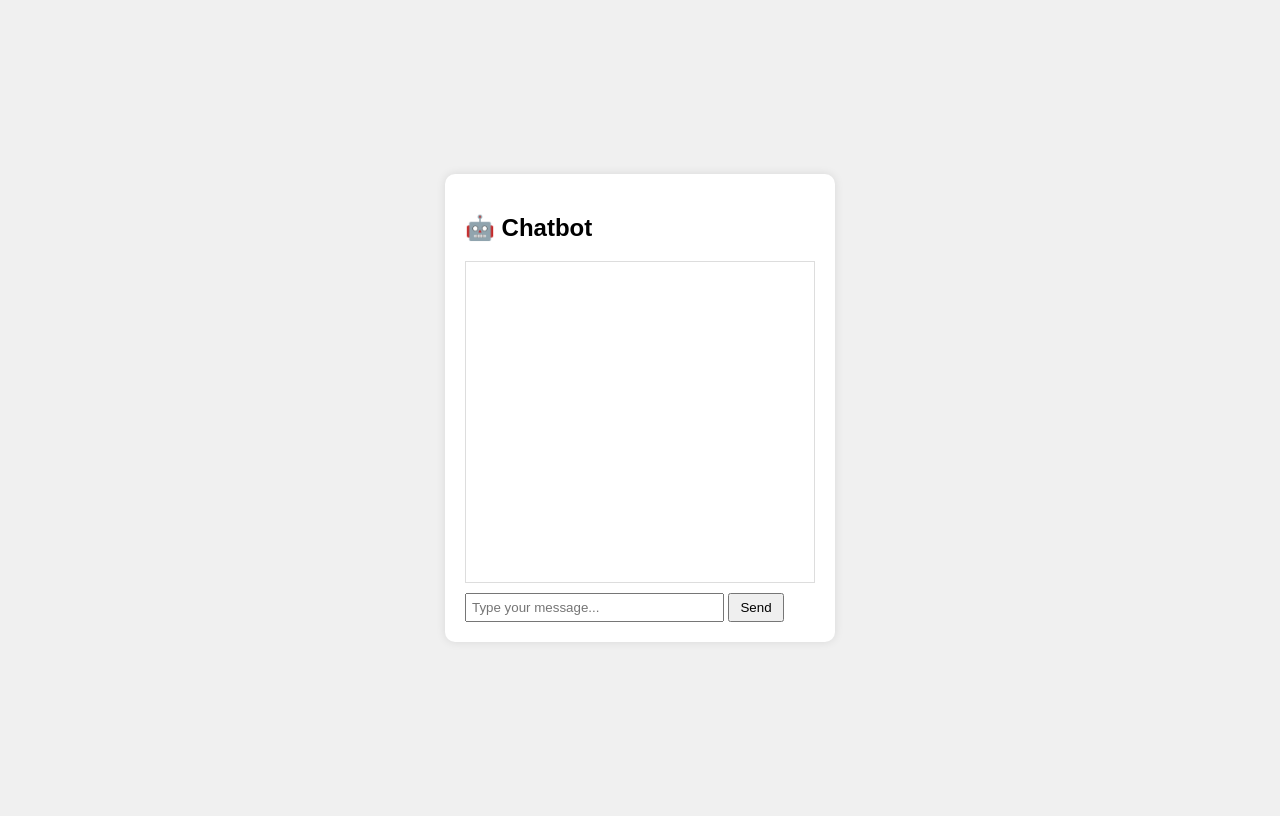
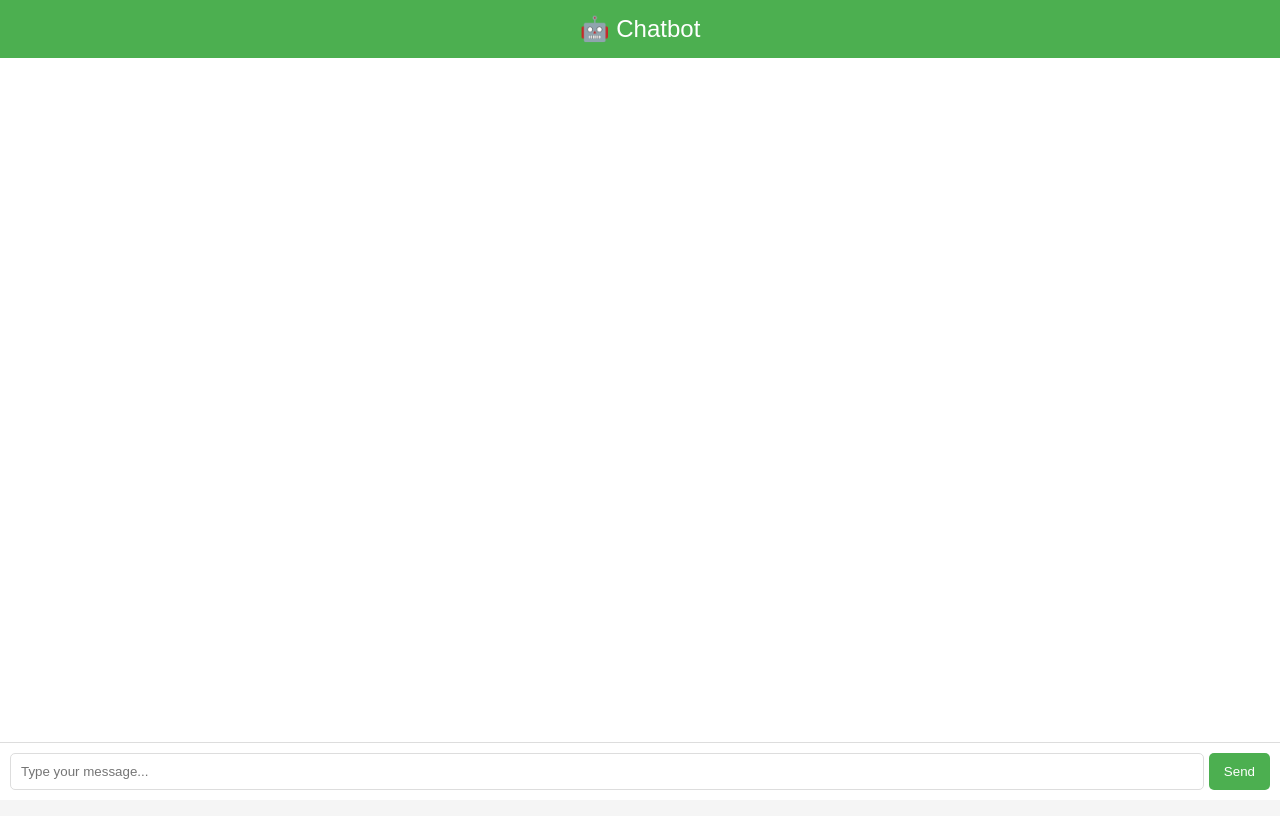
Before and after one commit to Harshsfd/Chat-BOT, a plain HTML site: page index.html in a window 1280 px wide. Drawn offline with Linux system fonts and the light colour scheme.

Commit message:
Update index.html

```diff
--- a/index.html
+++ b/index.html
@@ -3,53 +3,116 @@
 <head>
   <meta charset="UTF-8" />
   <meta name="viewport" content="width=device-width, initial-scale=1.0"/>
-  <title>Chatbot</title>
-  <link rel="stylesheet" href="assets/style.css" />
+  <title>🤖 Chatbot</title>
+  <style>
+    body {
+      font-family: Arial, sans-serif;
+      background: #f5f5f5;
+      margin: 0;
+      padding: 0;
+      display: flex;
+      flex-direction: column;
+      height: 100vh;
+    }
+    header {
+      background: #4CAF50;
+      color: white;
+      padding: 15px;
+      text-align: center;
+      font-size: 1.5rem;
+    }
+    #chatArea {
+      flex: 1;
+      overflow-y: auto;
+      padding: 10px;
+      background: white;
+      border-bottom: 1px solid #ddd;
+    }
+    .message {
+      margin: 8px 0;
+      padding: 10px;
+      border-radius: 8px;
+      max-width: 80%;
+    }
+    .user {
+      background: #DCF8C6;
+      align-self: flex-end;
+    }
+    .bot {
+      background: #eee;
+      align-self: flex-start;
+    }
+    #inputArea {
+      display: flex;
+      padding: 10px;
+      background: #fff;
+    }
+    #userInput {
+      flex: 1;
+      padding: 10px;
+      border: 1px solid #ddd;
+      border-radius: 5px;
+      outline: none;
+    }
+    button {
+      padding: 10px 15px;
+      margin-left: 5px;
+      border: none;
+      background: #4CAF50;
+      color: white;
+      border-radius: 5px;
+      cursor: pointer;
+    }
+    button:hover {
+      background: #45a049;
+    }
+  </style>
 </head>
 <body>
-  <div class="chat-container">
-    <h2>🤖 Chatbot</h2>
-    <div id="chat-box"></div>
-    <input type="text" id="user-input" placeholder="Type your message..." />
-    <button id="send-btn">Send</button>
+
+  <header>🤖 Chatbot</header>
+
+  <div id="chatArea"></div>
+
+  <div id="inputArea">
+    <input type="text" id="userInput" placeholder="Type your message..." />
+    <button onclick="sendMessage()">Send</button>
   </div>
 
   <script>
-    const sendBtn = document.getElementById("send-btn");
-    const userInput = document.getElementById("user-input");
-    const chatBox = document.getElementById("chat-box");
+    async function sendMessage() {
+      const userMessage = document.getElementById("userInput").value.trim();
+      if (!userMessage) return;
 
-    sendBtn.addEventListener("click", sendMessage);
-    userInput.addEventListener("keypress", (e) => {
-      if (e.key === "Enter") sendMessage();
-    });
+      // Display user message
+      appendMessage(userMessage, "user");
 
-    async function sendMessage() {
-      const message = userInput.value.trim();
-      if (!message) return;
-
-      chatBox.innerHTML += `<div class="user-msg">${message}</div>`;
-      userInput.value = "";
+      // Clear input
+      document.getElementById("userInput").value = "";
 
       try {
-        const res = await fetch("/api/chat", {
+        const res = await fetch("http://localhost:3000/chat", { // Change to your deployed backend URL
           method: "POST",
           headers: { "Content-Type": "application/json" },
-          body: JSON.stringify({ message })
+          body: JSON.stringify({ message: userMessage }),
         });
 
         const data = await res.json();
-        if (data.error) {
-          chatBox.innerHTML += `<div class="bot-msg error">Error: ${data.error}</div>`;
-        } else {
-          chatBox.innerHTML += `<div class="bot-msg">${data.reply}</div>`;
-        }
-      } catch (err) {
-        chatBox.innerHTML += `<div class="bot-msg error">Error: ${err.message}</div>`;
+        appendMessage(data.reply, "bot");
+      } catch (error) {
+        appendMessage("⚠️ Error: " + error.message, "bot");
       }
+    }
 
-      chatBox.scrollTop = chatBox.scrollHeight;
+    function appendMessage(text, sender) {
+      const chatArea = document.getElementById("chatArea");
+      const msg = document.createElement("div");
+      msg.classList.add("message", sender);
+      msg.textContent = text;
+      chatArea.appendChild(msg);
+      chatArea.scrollTop = chatArea.scrollHeight;
     }
   </script>
+
 </body>
 </html>
```
